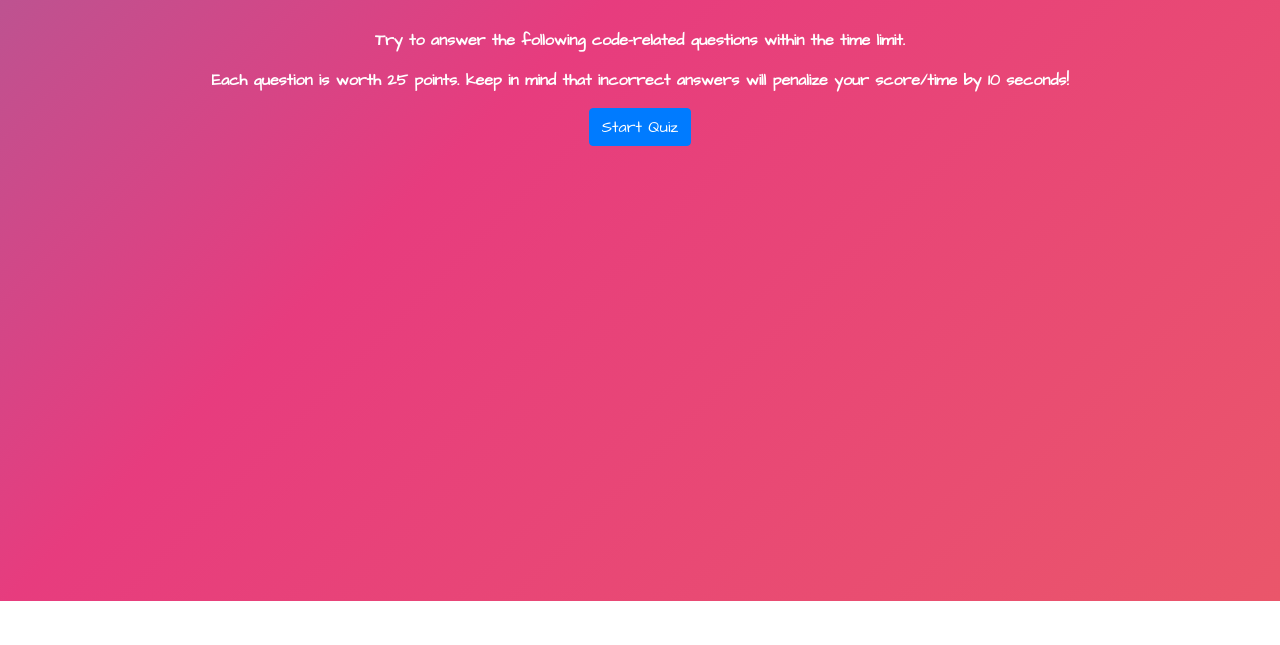
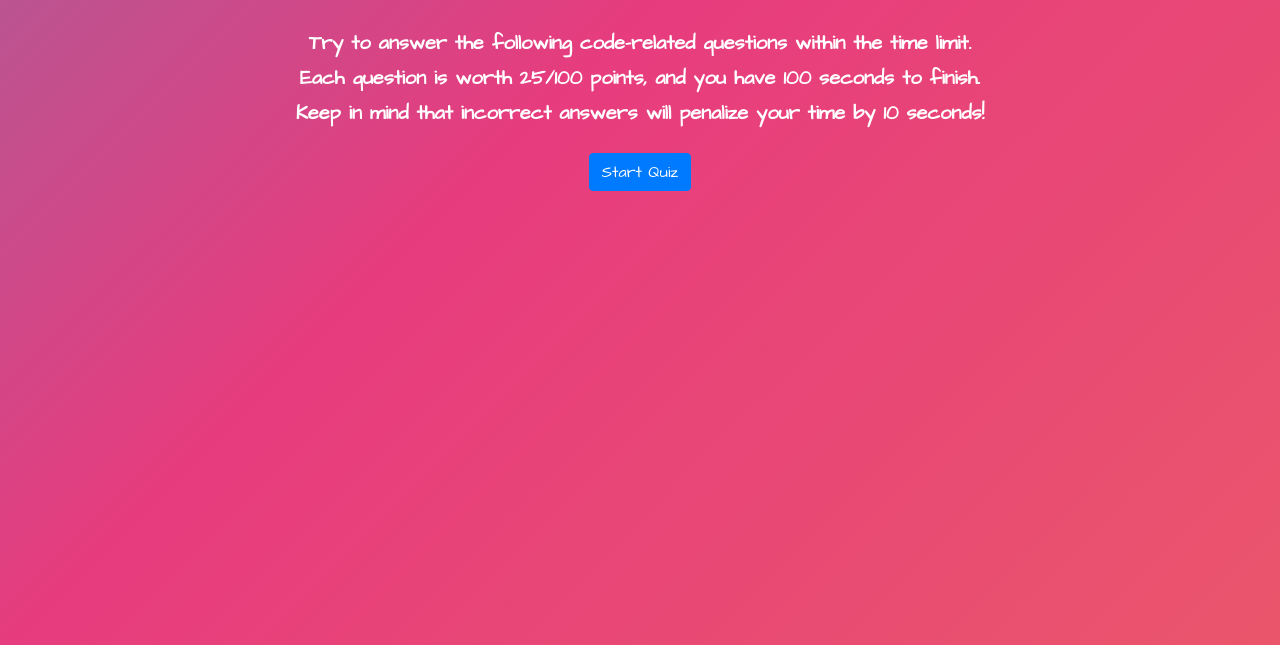
Before and after one commit to tedpedersen/js-quiz, a plain HTML site: page index.html in a window 1280 px wide. Shown: the part 273-918 px from the top of the page. Before the commit the page ends 874 px from the top, so only its background shows below. Drawn offline with nearby package versions, Linux system fonts and the light colour scheme.

Commit message:
intro text

```diff
--- a/index.html
+++ b/index.html
@@ -34,7 +34,8 @@
                 <img src="img/js-icon.svg" width="100" height="100" alt="" loading="lazy">
               <h1>JavaScript Coding Quiz</h1>
               <p>Try to answer the following code-related questions within the time limit.</p>
-              <p>Each question is worth 25 points. keep in mind that incorrect answers will penalize your score/time by 10 seconds!</p>
+              <p>Each question is worth 25/100 points, and you have 100 seconds to finish.</p>
+              <p>Keep in mind that incorrect answers will penalize your time by 10 seconds!</p>
               <a class="btn btn-primary" id="qStart">Start Quiz</a>
             </div>
         </section>
--- a/styles.css
+++ b/styles.css
@@ -37,8 +37,12 @@ h1{
 h4{
     margin-top: 2%;
 }
-.avoid-clicks {
-    pointer-events: none;
+p{
+    font-size: 20px;
+    margin-bottom: .3rem;
+}
+#qStart{
+    margin-top: 20px;
 }
 .form-control{
     max-width: 50%;
```
